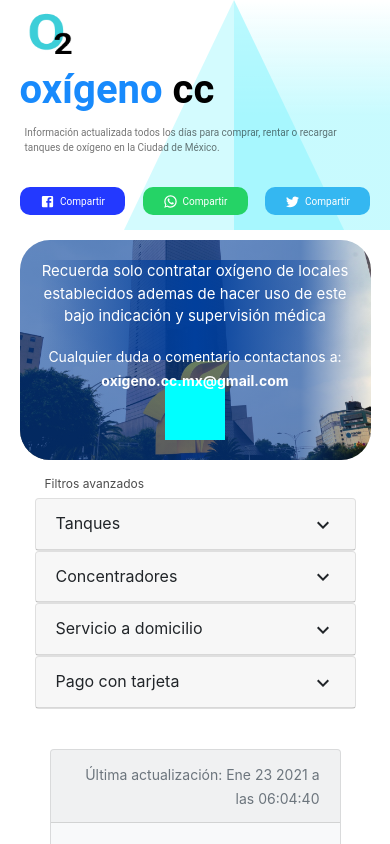
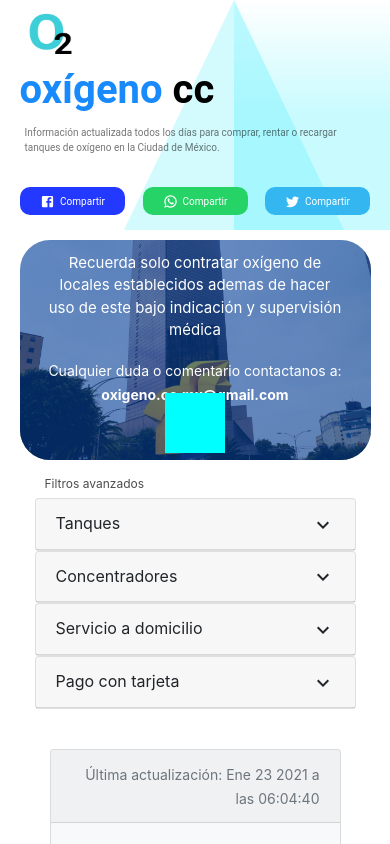
Before and after one commit to AlexisFlores17/oxigeno.cc.front, a React (Create React App) app: page / in a window 390 px wide. Shown: the top 844 px of the page. Built offline with nearby package versions, Linux system fonts and the light colour scheme.

Commit message:
buscador

```diff
--- a/src/Componentes/Buscador.js
+++ b/src/Componentes/Buscador.js
@@ -27,17 +27,11 @@ export const Buscador = () =>{
                 <div className="buscador-sombra" >
                     <div className="contenedorBuscar">
                         <div className="ContenedorMenus">
-                            <div className="BuscadorDropDownEstado dropdown">
-                                <div>
-                                    <p className="texto" >Recuerda solo contratar oxígeno de locales establecidos ademas de hacer uso de este bajo indicación y supervisión médica</p>
-                                    <span className="correo" >Cualquier duda o comentario contactanos a: </span>
-                                    <a href="mailto:oxigeno.cc.mx@gmail.com"><span className="correo correoLinea" >oxigeno.cc.mx@gmail.com</span></a>
-                                </div>
+                            <div>
+                                <p className="texto" >Recuerda solo contratar oxígeno de locales establecidos ademas de hacer uso de este bajo indicación y supervisión médica</p>
+                                <span className="correo" >Cualquier duda o comentario contactanos a: </span>
+                                <a href="mailto:oxigeno.cc.mx@gmail.com"><span className="correo correoLinea" >oxigeno.cc.mx@gmail.com</span></a>
                             </div>
-                            <div className="BuscadorDropDownCiudad">
-
-                            </div>
-
                         </div>
                         <div className="BotonBuscar">
 
--- a/src/Styles/componentesCss/_BuscadorCss.scss
+++ b/src/Styles/componentesCss/_BuscadorCss.scss
@@ -25,6 +25,7 @@ $azulFondo: rgb(85, 177, 184);
         height: 110%
     }
 
+
 }
 
 .buscador-sombra{
@@ -35,6 +36,9 @@ $azulFondo: rgb(85, 177, 184);
     float: left;
     // background-color: rgba($color: #013F9C, $alpha: 0.4);
     background: linear-gradient(270deg, rgba(255,255,255,0) 0%, rgba(1,63,156,0.6) 20%);
+    @media ( max-width: 541px){
+        background: linear-gradient(270deg, rgba(255,255,255,0) 0%, rgba(1,63,156,0.6) 0%);
+    }
     // border-top-left-radius: 30px;
     // border-bottom-left-radius: 30px;
     border-radius: 30px;
@@ -53,6 +57,7 @@ $azulFondo: rgb(85, 177, 184);
     @media ( max-width: 766px){
         flex-flow: column wrap;
     }
+
 }
 
 .ContenedorMenus{
@@ -97,11 +102,32 @@ $azulFondo: rgb(85, 177, 184);
         }
     }
     @media ( max-width: 806px){
-        height: 100px
+        height: 100%;
     }
     @media ( max-width: 766px){
+        padding: 5px;
+        .texto{
+            font-size: 17px;
+        }
+        .correo{
+            font-size: 15px;
+
+        }
+        background: rgba($color: black , $alpha: 0.1);
         justify-content: space-around;
         height: 100px;
+
+    }
+    @media ( max-width: 650px){
+        .texto{
+            font-size: 16px;
+        }
+        .correo{
+            font-size: 15px;
+
+        }
+        height: 140px;
+        width: 480px;
     }
     @media ( max-width: 605px){
         .texto{
@@ -112,7 +138,12 @@ $azulFondo: rgb(85, 177, 184);
 
         }
     }
+    @media ( max-width: 591px){
+        align-items: center;
+        width: 455px;
+    }
     @media ( max-width: 541px){
+        background: none;
         align-items: center;
         width: 320px;
     }
@@ -122,9 +153,19 @@ $azulFondo: rgb(85, 177, 184);
     }
     @media ( max-width: 376px){
         width: 300px;
+        .texto{
+            font-size: 13px;
+        }
+        .correo{
+            font-size: 12px;
+
+        }
     }
-    @media ( max-width: 281px){
-        width: 260px;
+    @media ( max-width: 321px){
+        width: 280px;
+    }
+    @media ( max-width: 280px){
+        width: 250px;
     }
 }
 .BotonBuscar{
```
Also changed, not shown: 1 other file (tests, documents, lock files or other folders).
